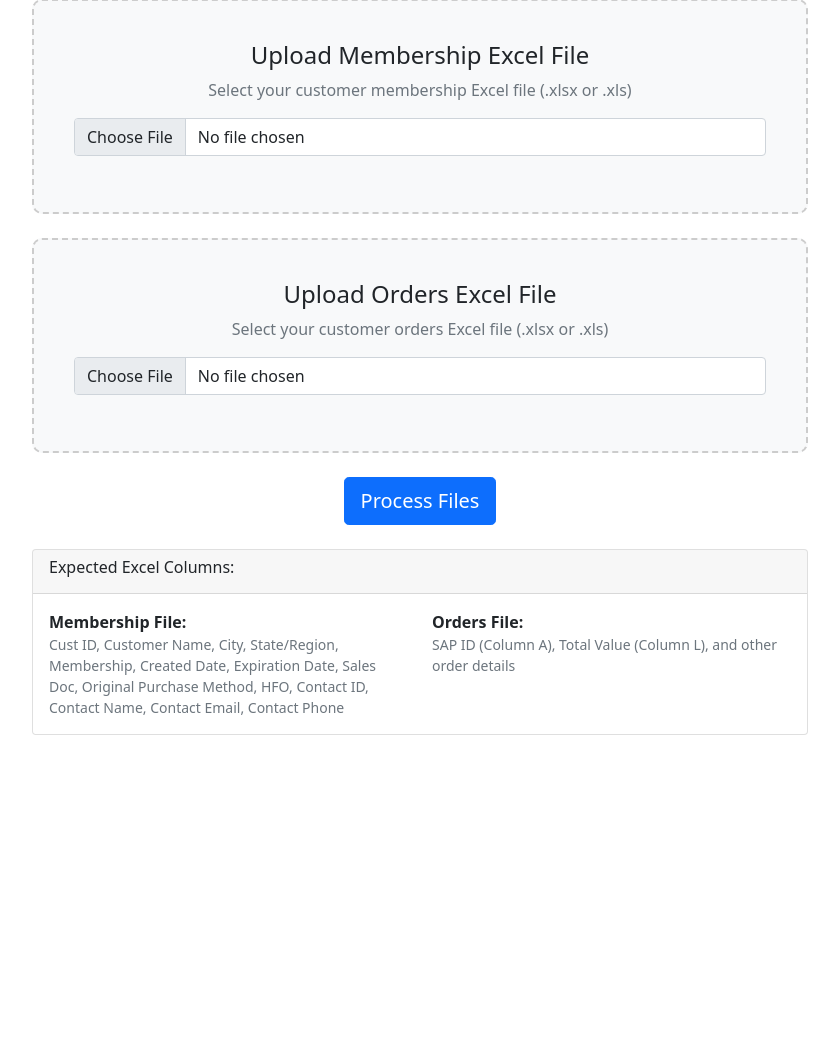
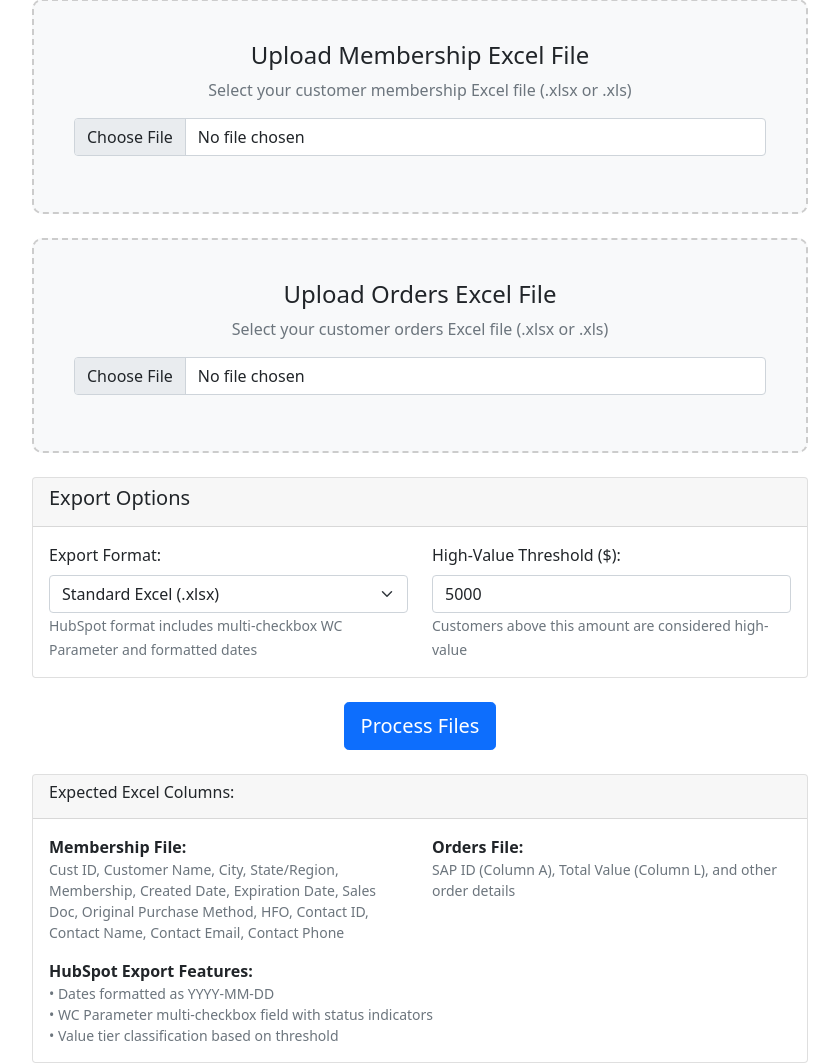
Before and after one commit to aidan-xyz/goldpan, a Flask app: page / in a window 1280 px wide. Shown: the part 349-1412 px from the top of the page, without its empty margins (220-1059 px from the left). Before the commit the page ends 1084 px from the top, so only its background shows below. Run offline with Flask 3, Linux system fonts and the light colour scheme; some libraries are stand-ins or nearby versions.

Commit message:
Assistant checkpoint: Add HubSpot export with date formatting and WC Parameter
Assistant generated file changes:
- main.py: Add HubSpot export functionality, Update process route to handle export format selection
- templates/upload.html: Add export format and value threshold options, Update expected columns description
- templates/results.html: Update download button to show correct format

---

User prompt:

I want to upgrade my app to have a second export option called "HubSpot Export." This export should:

Format Dates
Format the "Start Date" and "Expiration Date" columns as YYYY-MM-DD (HubSpot's required format).

Create a Multi-Checkbox Field
I need a new column called WC Parameter that combines one or more of the following options based on the customer's status. The options should be separated by semicolons within a single cell, as required by HubSpot:

High-Value Customer → If the customer is Expired or Expiring Soon AND has an Order Value greater than a defined threshold.

Low-Value Customer → If the customer is Expired or Expiring Soon AND has an Order Value lower than the threshold.

Not Enrolled → If the membership status is "Not Enrolled."

Active Membership → If the membership status is "Active."

Expiration Date → Always included (this is required in HubSpot’s multi-checkbox field).

Start Date → Always included (this is required in HubSpot’s multi-checkbox field).

Export Formats
The user should be able to select whether to export a:

Standard Excel file (original format).

HubSpot CSV file (with multi-checkbox field and correct date formatting).

Please keep all existing functionality intact. Just add this as an optional export mode.

Replit-Commit-Author: Assistant
Replit-Commit-Session-Id: 424fd8c3-23d7-42e3-b8d8-27c1a8434f25

```diff
--- a/main.py
+++ b/main.py
@@ -126,6 +126,59 @@ def categorize_and_sort_memberships(df):
 
     return df_sorted
 
+def format_for_hubspot_export(df, value_threshold=5000):
+    """
+    Format the dataframe for HubSpot export with proper date formatting and WC Parameter column.
+
+    Args:
+        df: DataFrame with processed membership data
+        value_threshold: Threshold value for determining high/low value customers
+
+    Returns:
+        DataFrame formatted for HubSpot
+    """
+    # Create a copy to avoid modifying the original
+    hubspot_df = df.copy()
+
+    # Format dates to YYYY-MM-DD format
+    if 'Created Date' in hubspot_df.columns:
+        hubspot_df['Created Date'] = pd.to_datetime(hubspot_df['Created Date']).dt.strftime('%Y-%m-%d')
+        hubspot_df = hubspot_df.rename(columns={'Created Date': 'Start Date'})
+
+    if 'Expiration Date' in hubspot_df.columns:
+        hubspot_df['Expiration Date'] = pd.to_datetime(hubspot_df['Expiration Date']).dt.strftime('%Y-%m-%d')
+
+    # Create WC Parameter column
+    def create_wc_parameter(row):
+        parameters = []
+
+        # Always include these required parameters
+        parameters.append('Expiration Date')
+        parameters.append('Start Date')
+
+        # Get expiration category and total order value
+        expiration_category = row.get('Expiration Category', '')
+        total_value = row.get('Total Order Value', 0)
+        membership_status = row.get('Membership', '')
+
+        # Add status-based parameters
+        if expiration_category in ['Expired', 'Expiring Soon']:
+            if total_value > value_threshold:
+                parameters.append('High-Value Customer')
+            else:
+                parameters.append('Low-Value Customer')
+        elif expiration_category == 'Active':
+            parameters.append('Active Membership')
+        elif 'not enrolled' in membership_status.lower():
+            parameters.append('Not Enrolled')
+
+        # Join with semicolons as required by HubSpot
+        return ';'.join(parameters)
+
+    hubspot_df['WC Parameter'] = hubspot_df.apply(create_wc_parameter, axis=1)
+
+    return hubspot_df
+
 def deduplicate_memberships(df):
     """
     Deduplicate customer memberships based on renewal logic.
@@ -209,6 +262,10 @@ def process_file():
         flash('Both files must be selected')
         return redirect(request.url)
 
+    # Get export format and value threshold
+    export_format = request.form.get('export_format', 'standard')
+    value_threshold = int(request.form.get('value_threshold', 5000))
+
     if (membership_file and allowed_file(membership_file.filename) and
         orders_file and allowed_file(orders_file.filename)):
         try:
@@ -229,19 +286,31 @@ def process_file():
             # Categorize and sort by expiration status
             final_df = categorize_and_sort_memberships(processed_df)
 
+            # Apply HubSpot formatting if selected
+            if export_format == 'hubspot':
+                final_df = format_for_hubspot_export(final_df, value_threshold)
+                file_extension = 'csv'
+                output_filename = f"hubspot_{secure_filename(membership_file.filename).rsplit('.', 1)[0]}.csv"
+            else:
+                file_extension = 'xlsx'
+                output_filename = f"processed_{secure_filename(membership_file.filename)}"
+
             # Save the processed file to a temporary location
             temp_dir = tempfile.gettempdir()
-            output_filename = f"processed_{secure_filename(membership_file.filename)}"
             output_path = os.path.join(temp_dir, output_filename)
 
-            with pd.ExcelWriter(output_path, engine='openpyxl') as writer:
-                final_df.to_excel(writer, index=False, sheet_name='Processed_Data')
+            if file_extension == 'csv':
+                final_df.to_csv(output_path, index=False)
+            else:
+                with pd.ExcelWriter(output_path, engine='openpyxl') as writer:
+                    final_df.to_excel(writer, index=False, sheet_name='Processed_Data')
 
             return render_template('results.html',
                                  original_count=original_count,
                                  deduplicated_count=deduplicated_count,
                                  reduction=original_count - deduplicated_count,
                                  filename=output_filename,
+                                 export_format=export_format,
                                  preview_data=final_df.head(10).to_html(classes='table table-striped', index=False))
 
         except Exception as e:
--- a/templates/results.html
+++ b/templates/results.html
@@ -54,7 +54,7 @@
 
         <div class="text-center mb-4">
             <a href="/download/{{ filename }}" class="btn btn-success btn-lg me-3">
-                <i class="fas fa-download"></i> Download Processed File
+                <i class="fas fa-download"></i> Download {{ 'HubSpot CSV' if export_format == 'hubspot' else 'Standard Excel' }} File
             </a>
             <a href="/" class="btn btn-secondary btn-lg">
                 <i class="fas fa-upload"></i> Process More Files
--- a/templates/upload.html
+++ b/templates/upload.html
@@ -71,6 +71,29 @@
                     </div>
                 </div>
 
+                <div class="card mt-4">
+                    <div class="card-header">
+                        <h5>Export Options</h5>
+                    </div>
+                    <div class="card-body">
+                        <div class="row">
+                            <div class="col-md-6">
+                                <label class="form-label">Export Format:</label>
+                                <select class="form-select" name="export_format">
+                                    <option value="standard">Standard Excel (.xlsx)</option>
+                                    <option value="hubspot">HubSpot CSV (.csv)</option>
+                                </select>
+                                <small class="text-muted">HubSpot format includes multi-checkbox WC Parameter and formatted dates</small>
+                            </div>
+                            <div class="col-md-6">
+                                <label class="form-label">High-Value Threshold ($):</label>
+                                <input type="number" class="form-control" name="value_threshold" value="5000" min="0">
+                                <small class="text-muted">Customers above this amount are considered high-value</small>
+                            </div>
+                        </div>
+                    </div>
+                </div>
+
                 <div class="text-center mt-4">
                     <button type="submit" class="btn btn-primary btn-lg">
                         Process Files
@@ -100,6 +123,16 @@
                             </small>
                         </div>
                     </div>
+                    <div class="row mt-3">
+                        <div class="col-12">
+                            <strong>HubSpot Export Features:</strong>
+                            <small class="text-muted d-block">
+                                • Dates formatted as YYYY-MM-DD<br>
+                                • WC Parameter multi-checkbox field with status indicators<br>
+                                • Value tier classification based on threshold
+                            </small>
+                        </div>
+                    </div>
                 </div>
             </div>
         </div>
```
